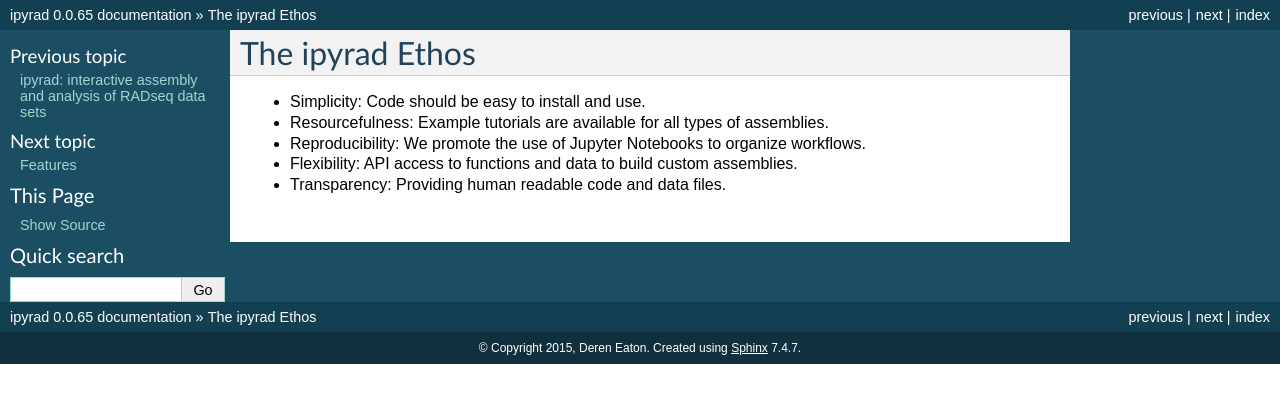
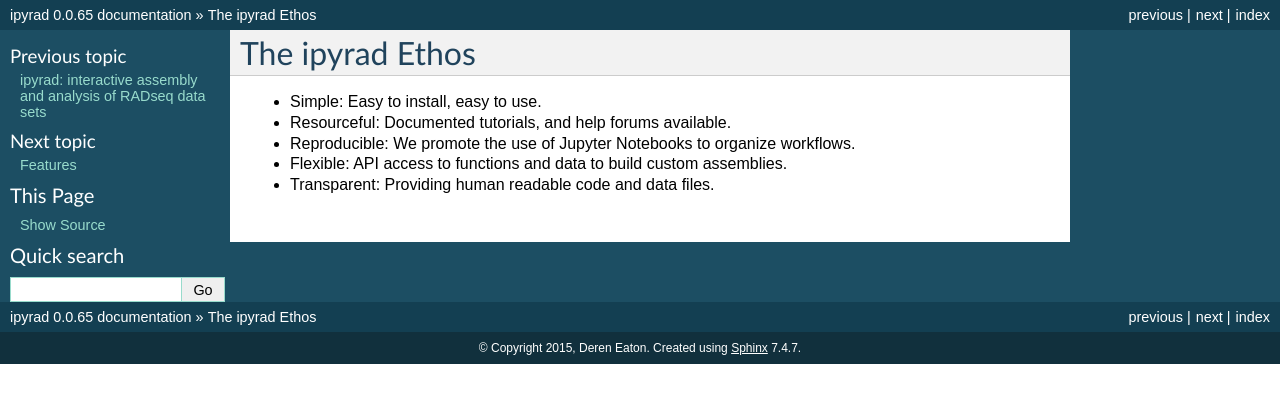
Before and after one commit to dereneaton/ipyrad, a Sphinx documentation site: the page built from docs/ethos.rst, in a window 1280 px wide. Shown: the top 403 px of the page. Built offline with Sphinx 7.4.7, drawn with Linux system fonts in a browser that asks for light colours; pages that are not in the unit, such as notebooks, are missing from menus.

Commit message:
docs update

```diff
--- a/docs/ethos.rst
+++ b/docs/ethos.rst
@@ -5,11 +5,11 @@
 The ipyrad Ethos
 ================
 
-* Simplicity: Code should be easy to install and use.
-* Resourcefulness: Example tutorials are available for all types of assemblies.
-* Reproducibility: We promote the use of Jupyter Notebooks to organize workflows.
-* Flexibility: API access to functions and data to build custom assemblies.
-* Transparency: Providing human readable code and data files.
+* Simple: Easy to install, easy to use.
+* Resourceful: Documented tutorials, and help forums available.
+* Reproducible: We promote the use of Jupyter Notebooks to organize workflows.
+* Flexible: API access to functions and data to build custom assemblies.
+* Transparent: Providing human readable code and data files.
 
 
 .. include:: global.rst
--- a/docs/global.rst
+++ b/docs/global.rst
@@ -5,4 +5,4 @@
 .. _anaconda: http://docs.continuum.io/anaconda/install.html
 .. _miniconda: http://repo.continuum.io/miniconda/
 .. _gitter: https://gitter.im/dereneaton/ipyrad?utm_source=share-link&utm_medium=link&utm_campaign=share-link
-.. _instructions: http://conda.pydata.org/docs/install/quick.html
+.. _instructions: http://conda.pydata.org/docs/installation.html
```
Also changed, not shown: docs/installation.rst (+3 -5 lines).
